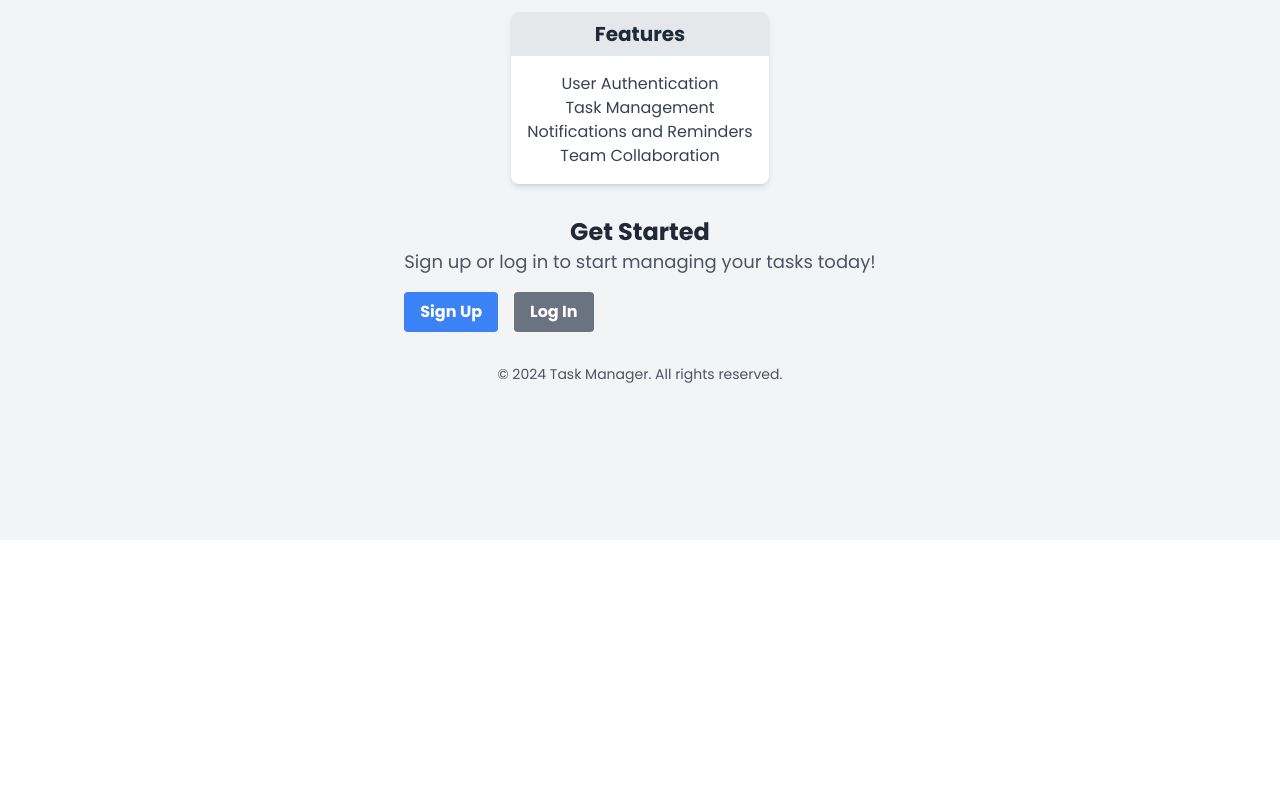
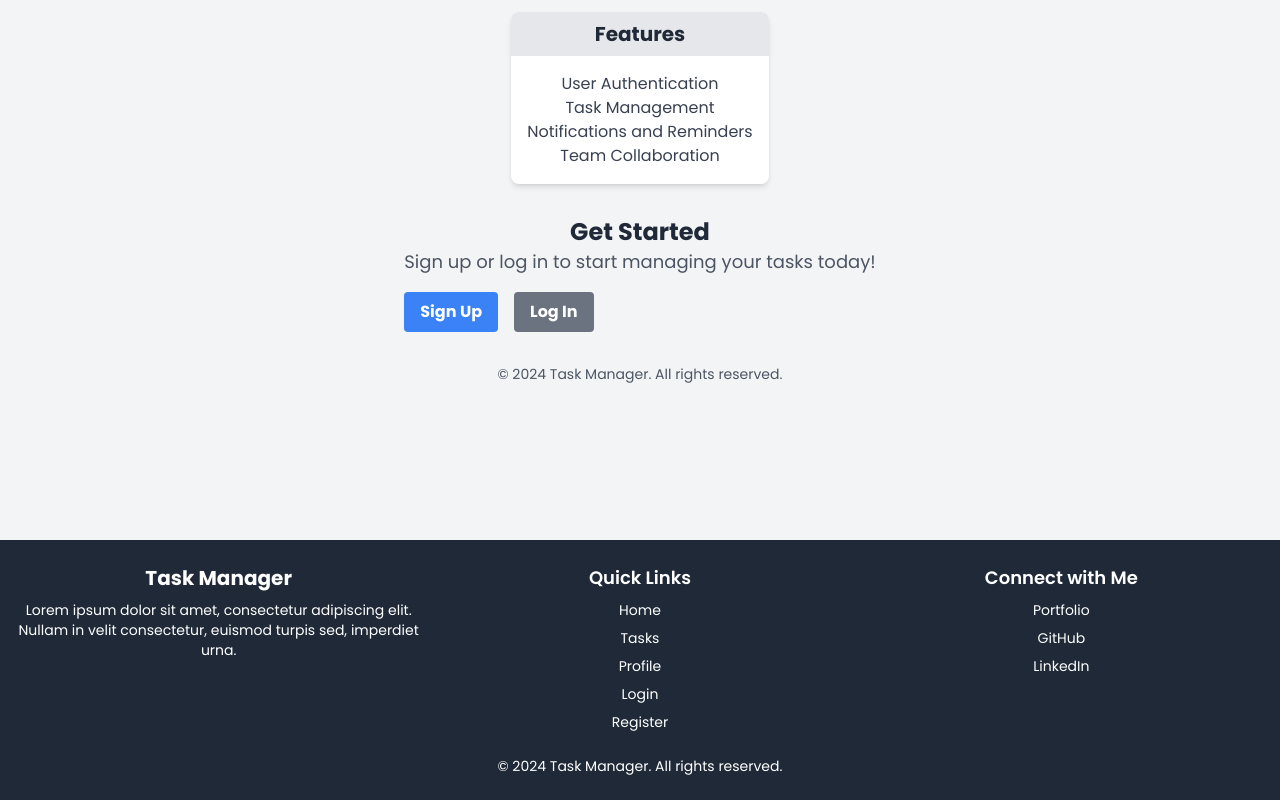
Before and after one commit to jawadshahid07/task-manager, a React (Create React App) app in the folder task_manager_app/: page / in a window 1280 px wide. Shown: the part 340-1140 px from the top of the page. Before the commit the page ends 880 px from the top, so only its background shows below. Built offline with nearby package versions, Linux system fonts and the light colour scheme.

Commit message:
added footer

```diff
--- /dev/null
+++ b/task_manager_app/src/components/Footer.jsx
@@ -0,0 +1,44 @@
+import React from 'react';
+
+export const Footer = () => {
+  return (
+    <footer className="bg-gray-800 text-white py-6">
+      <div className="container mx-auto px-4">
+        <div className="grid grid-cols-1 md:grid-cols-3 gap-4">
+          {/* Column 1: Task Manager Info */}
+          <div className="text-center md:text-center">
+            <h2 className="text-xl font-bold mb-2">Task Manager</h2>
+            <p className="text-sm">
+              Lorem ipsum dolor sit amet, consectetur adipiscing elit. Nullam in velit consectetur, euismod turpis sed, imperdiet urna.
+            </p>
+          </div>
+
+          {/* Column 2: Quick Links */}
+          <div className="text-center md:text-center">
+            <h3 className="text-lg font-semibold mb-2">Quick Links</h3>
+            <ul className="text-sm">
+              <li className="mb-2"><a href="/" className="hover:text-gray-300">Home</a></li>
+              <li className="mb-2"><a href="/tasks" className="hover:text-gray-300">Tasks</a></li>
+              <li className="mb-2"><a href="/profile" className="hover:text-gray-300">Profile</a></li>
+              <li className="mb-2"><a href="/login" className="hover:text-gray-300">Login</a></li>
+              <li className="mb-2"><a href="/register" className="hover:text-gray-300">Register</a></li>
+            </ul>
+          </div>
+
+          {/* Column 3: Links to Portfolio, GitHub, LinkedIn */}
+          <div className="text-center md:text-center">
+            <h3 className="text-lg font-semibold mb-2">Connect with Me</h3>
+            <ul className="text-sm">
+              <li className="mb-2"><a href="/portfolio" className="hover:text-gray-300">Portfolio</a></li>
+              <li className="mb-2"><a href="https://github.com/yourusername" target="_blank" rel="noopener noreferrer" className="hover:text-gray-300">GitHub</a></li>
+              <li className="mb-2"><a href="https://linkedin.com/in/yourusername" target="_blank" rel="noopener noreferrer" className="hover:text-gray-300">LinkedIn</a></li>
+            </ul>
+          </div>
+        </div>
+        <div className="mt-4 text-center md:text-center">
+          <p className="text-sm">&copy; 2024 Task Manager. All rights reserved.</p>
+        </div>
+      </div>
+    </footer>
+  );
+};
--- a/task_manager_app/src/components/Header.jsx
+++ b/task_manager_app/src/components/Header.jsx
@@ -27,7 +27,7 @@ export const Header = () => {
 
     return (
         <header className="p-1 bg-gray-800 text-white shadow md:flex md:items-center md:justify-between">
-            <div className="px-2 py-1 flex justify-between items-center w-full mx-6">
+            <div className="px-2 pr-10 py-1 flex justify-between items-center w-full mx-6">
                 <Link to="/" className="text-xl">
                     Task Manager
                 </Link>
--- a/task_manager_app/src/navigation/index.jsx
+++ b/task_manager_app/src/navigation/index.jsx
@@ -1,5 +1,6 @@
 import { BrowserRouter, Route, Routes } from "react-router-dom";
 import { Header } from "../components/Header";
+import { Footer } from "../components/Footer";
 import Home from "../pages/Home";
 import Login from "../pages/Login";
 import Register from "../pages/Register";
@@ -17,8 +18,8 @@ const Navigation = () => {
                 <Route path="/register" element={<Register />} />
                 <Route path="/profile" element={<Profile />} />
                 <Route path="/tasks" element={<Tasks />} />
-
             </Routes>
+           <Footer />
         </BrowserRouter>
     )
 }
```
